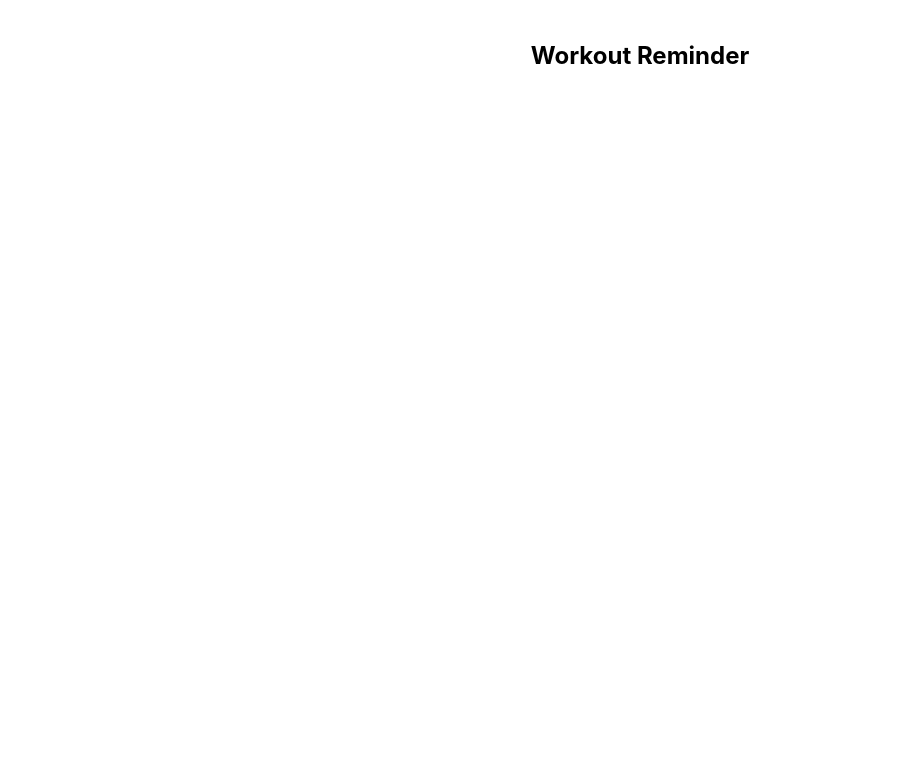
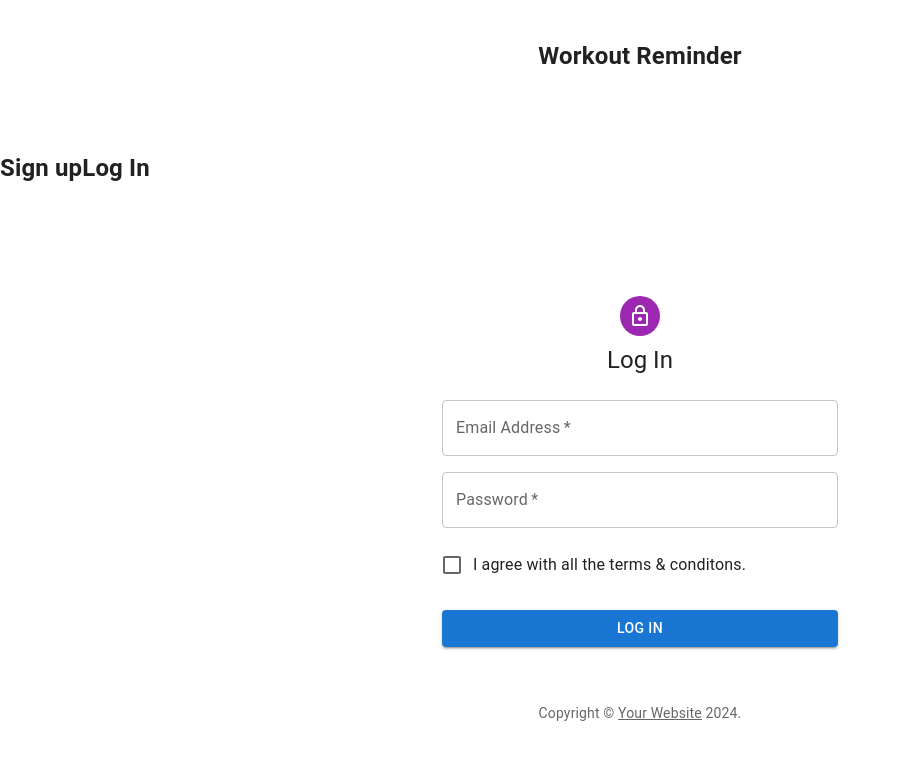
Before and after one commit to silviaxieyy/mernstack2-workout, a React (Create React App) app in the folder client/: page /login in a window 1280 px wide. Before the commit this address had no page. Shown: the top 760 px of the page, without its empty margins (0-902 px from the left). Built offline with nearby package versions, Linux system fonts and the light colour scheme.

Commit message:
add Signup & Login page with MUI.

```diff
--- a/client/package.json
+++ b/client/package.json
@@ -4,6 +4,11 @@
   "version": "0.1.0",
   "private": true,
   "dependencies": {
+    "@emotion/react": "^11.11.4",
+    "@emotion/styled": "^11.11.5",
+    "@mui/icons-material": "^5.15.20",
+    "@mui/material": "^5.15.20",
+    "@mui/styled-engine-sc": "^6.0.0-alpha.18",
     "@testing-library/jest-dom": "^5.17.0",
     "@testing-library/react": "^13.4.0",
     "@testing-library/user-event": "^13.5.0",
@@ -15,6 +20,7 @@
     "react-hook-form": "^7.52.0",
     "react-router-dom": "^6.23.1",
     "react-scripts": "5.0.1",
+    "styled-components": "^6.1.11",
     "tailwindcss": "^3.4.4",
     "web-vitals": "^2.1.4"
   },
--- a/client/src/App.js
+++ b/client/src/App.js
@@ -1,6 +1,8 @@
 import { BrowserRouter, Routes, Route } from 'react-router-dom'
 import  Home  from './pages/Home'
 import  Navbar from './components/Navbar';
+import Signup1 from './pages/Signup';
+import Login from './pages/Login';
 
 function App() {
   return (
@@ -10,6 +12,8 @@ function App() {
         <div className='pages'>
           <Routes>
             <Route path='/' element={<Home />} />
+            <Route path='/signup1' element={<Signup1 />} />
+            <Route path='/login' element={<Login />} />
           </Routes>
         </div>
       </BrowserRouter>
--- a/client/src/components/Navbar.js
+++ b/client/src/components/Navbar.js
@@ -4,10 +4,20 @@ import {Link} from 'react-router-dom';
 const Navbar = () => {
   return (
     <header>
-      <div className='container'>
-        <Link to='/'>
-          <h1 className='text-2xl font-bold my-10 text-center'>Workout Reminder</h1>
-        </Link>
+      <div className='flex flex-col'>
+          <Link to='/'>
+            <h1 className='text-2xl font-bold my-10 text-center'>Workout Reminder</h1>
+          </Link>
+
+        <nav className='flex'>
+          <Link to='/signup1'>
+            <h1 className='text-2xl font-bold my-10 text-center'>Sign up</h1>
+          </Link>
+          <Link to='/login'>
+            <h1 className='text-2xl font-bold my-10 text-center'>Log In</h1>
+          </Link>
+        </nav>
+
       </div>
     </header>
   )
--- /dev/null
+++ b/client/src/pages/Login.js
@@ -0,0 +1,132 @@
+import * as React from 'react';
+import Avatar from '@mui/material/Avatar';
+import Button from '@mui/material/Button';
+import CssBaseline from '@mui/material/CssBaseline';
+import TextField from '@mui/material/TextField';
+import FormControlLabel from '@mui/material/FormControlLabel';
+import Checkbox from '@mui/material/Checkbox';
+import Link from '@mui/material/Link';
+import Grid from '@mui/material/Grid';
+import Box from '@mui/material/Box';
+import LockOutlinedIcon from '@mui/icons-material/LockOutlined';
+import Typography from '@mui/material/Typography';
+import Container from '@mui/material/Container';
+import { createTheme, ThemeProvider } from '@mui/material/styles';
+import { useForm, Controller } from "react-hook-form";
+
+function Copyright(props) {
+  return (
+    <Typography variant="body2" color="text.secondary" align="center" {...props}>
+      {'Copyright © '}
+      <Link color="inherit" href="https://mui.com/">
+        Your Website
+      </Link>{' '}
+      {new Date().getFullYear()}
+      {'.'}
+    </Typography>
+  );
+}
+
+// TODO remove, this demo shouldn't need to reset the theme.
+
+const defaultTheme = createTheme();
+
+export default function Login() {
+  const {
+    field,
+    handleSubmit,
+    control,
+    formState: { errors }
+  } = useForm()
+
+  const onSubmit = (data) => {
+
+    console.log({
+      email: data.email,
+      password: data.password,
+    });
+  };
+
+  return (
+    <ThemeProvider theme={defaultTheme}>
+      <Container component="main" maxWidth="xs">
+        <CssBaseline />
+        <Box
+          sx={{
+            marginTop: 8,
+            display: 'flex',
+            flexDirection: 'column',
+            alignItems: 'center',
+          }}
+        >
+          <Avatar sx={{ m: 1, bgcolor: 'secondary.main' }}>
+            <LockOutlinedIcon />
+          </Avatar>
+          <Typography component="h1" variant="h5">
+            Log In
+          </Typography>
+          <Box component="form" noValidate onSubmit={handleSubmit(onSubmit)} sx={{ mt: 3 }}>
+            <Grid container spacing={2}>
+              <Grid item xs={12}>
+                <Controller
+                  name="email"
+                  control={control}
+                  rules={{required: 'Email is required.'}}
+                  render={({ field }) => (
+                    <TextField
+                      {...field}
+                      required
+                      fullWidth
+                      id="email"
+                      label="Email Address"
+                      name="email"
+                      autoComplete="email"
+                      error={!!errors.email}
+                      helperText={errors.email ? errors.email.message : ""}
+                    />
+                  )}
+                />
+              </Grid>
+              <Grid item xs={12}>
+                <Controller
+                  name="password"
+                  control={control}
+                  rules={{required: 'Password is required.'}}
+                  render={({ field }) => (
+                    <TextField
+                    {...field}
+                    required
+                    fullWidth
+                    name="password"
+                    label="Password"
+                    type="password"
+                    id="password"
+                    autoComplete="new-password"
+                    error={!!errors.password}
+                    helperText={errors.password ? errors.password.message : ""}
+                    />
+                  )}
+                />
+              </Grid>
+              <Grid item xs={12}>
+                <FormControlLabel
+                  control={<Checkbox value="allowExtraEmails" color="primary" />}
+                  label="I agree with all the terms & conditons."
+                />
+              </Grid>
+            </Grid>
+            <Button
+              type="submit"
+              fullWidth
+              variant="contained"
+              sx={{ mt: 3, mb: 2 }}
+            >
+              Log In
+            </Button>
+          </Box>
+        </Box>
+        <Copyright sx={{ mt: 5 }} />
+      </Container>
+    </ThemeProvider>
+  );
+}
--- /dev/null
+++ b/client/src/pages/Signup.js
@@ -0,0 +1,139 @@
+import * as React from 'react';
+import Avatar from '@mui/material/Avatar';
+import Button from '@mui/material/Button';
+import CssBaseline from '@mui/material/CssBaseline';
+import TextField from '@mui/material/TextField';
+import FormControlLabel from '@mui/material/FormControlLabel';
+import Checkbox from '@mui/material/Checkbox';
+import Link from '@mui/material/Link';
+import Grid from '@mui/material/Grid';
+import Box from '@mui/material/Box';
+import LockOutlinedIcon from '@mui/icons-material/LockOutlined';
+import Typography from '@mui/material/Typography';
+import Container from '@mui/material/Container';
+import { createTheme, ThemeProvider } from '@mui/material/styles';
+import { useForm, Controller } from "react-hook-form";
+
+function Copyright(props) {
+  return (
+    <Typography variant="body2" color="text.secondary" align="center" {...props}>
+      {'Copyright © '}
+      <Link color="inherit" href="https://mui.com/">
+        Your Website
+      </Link>{' '}
+      {new Date().getFullYear()}
+      {'.'}
+    </Typography>
+  );
+}
+
+// TODO remove, this demo shouldn't need to reset the theme.
+
+const defaultTheme = createTheme();
+
+export default function SignUp() {
+  const {
+    field,
+    handleSubmit,
+    control,
+    formState: { errors }
+  } = useForm()
+
+  const onSubmit = (data) => {
+
+    console.log({
+      email: data.email,
+      password: data.password,
+    });
+  };
+
+  return (
+    <ThemeProvider theme={defaultTheme}>
+      <Container component="main" maxWidth="xs">
+        <CssBaseline />
+        <Box
+          sx={{
+            marginTop: 8,
+            display: 'flex',
+            flexDirection: 'column',
+            alignItems: 'center',
+          }}
+        >
+          <Avatar sx={{ m: 1, bgcolor: 'secondary.main' }}>
+            <LockOutlinedIcon />
+          </Avatar>
+          <Typography component="h1" variant="h5">
+            Sign up
+          </Typography>
+          <Box component="form" noValidate onSubmit={handleSubmit(onSubmit)} sx={{ mt: 3 }}>
+            <Grid container spacing={2}>
+              <Grid item xs={12}>
+                <Controller
+                  name="email"
+                  control={control}
+                  rules={{required: 'Email is required.'}}
+                  render={({ field }) => (
+                    <TextField
+                      {...field}
+                      required
+                      fullWidth
+                      id="email"
+                      label="Email Address"
+                      name="email"
+                      autoComplete="email"
+                      error={!!errors.email}
+                      helperText={errors.email ? errors.email.message : ""}
+                    />
+                  )}
+                />
+              </Grid>
+              <Grid item xs={12}>
+                <Controller
+                  name="password"
+                  control={control}
+                  rules={{required: 'Password is required.'}}
+                  render={({ field }) => (
+                    <TextField
+                    {...field}
+                    required
+                    fullWidth
+                    name="password"
+                    label="Password"
+                    type="password"
+                    id="password"
+                    autoComplete="new-password"
+                    error={!!errors.password}
+                    helperText={errors.password ? errors.password.message : ""}
+                    />
+                  )}
+                />
+              </Grid>
+              <Grid item xs={12}>
+                <FormControlLabel
+                  control={<Checkbox value="allowExtraEmails" color="primary" />}
+                  label="I agree with all the terms & conditons."
+                />
+              </Grid>
+            </Grid>
+            <Button
+              type="submit"
+              fullWidth
+              variant="contained"
+              sx={{ mt: 3, mb: 2 }}
+            >
+              Sign Up
+            </Button>
+            <Grid container justifyContent="flex-end">
+              <Grid item>
+                <Link href="#" variant="body2">
+                  Already have an account? Sign in
+                </Link>
+              </Grid>
+            </Grid>
+          </Box>
+        </Box>
+        <Copyright sx={{ mt: 5 }} />
+      </Container>
+    </ThemeProvider>
+  );
+}
```
Also changed, not shown: 1 other file (tests, documents, lock files or other folders).
